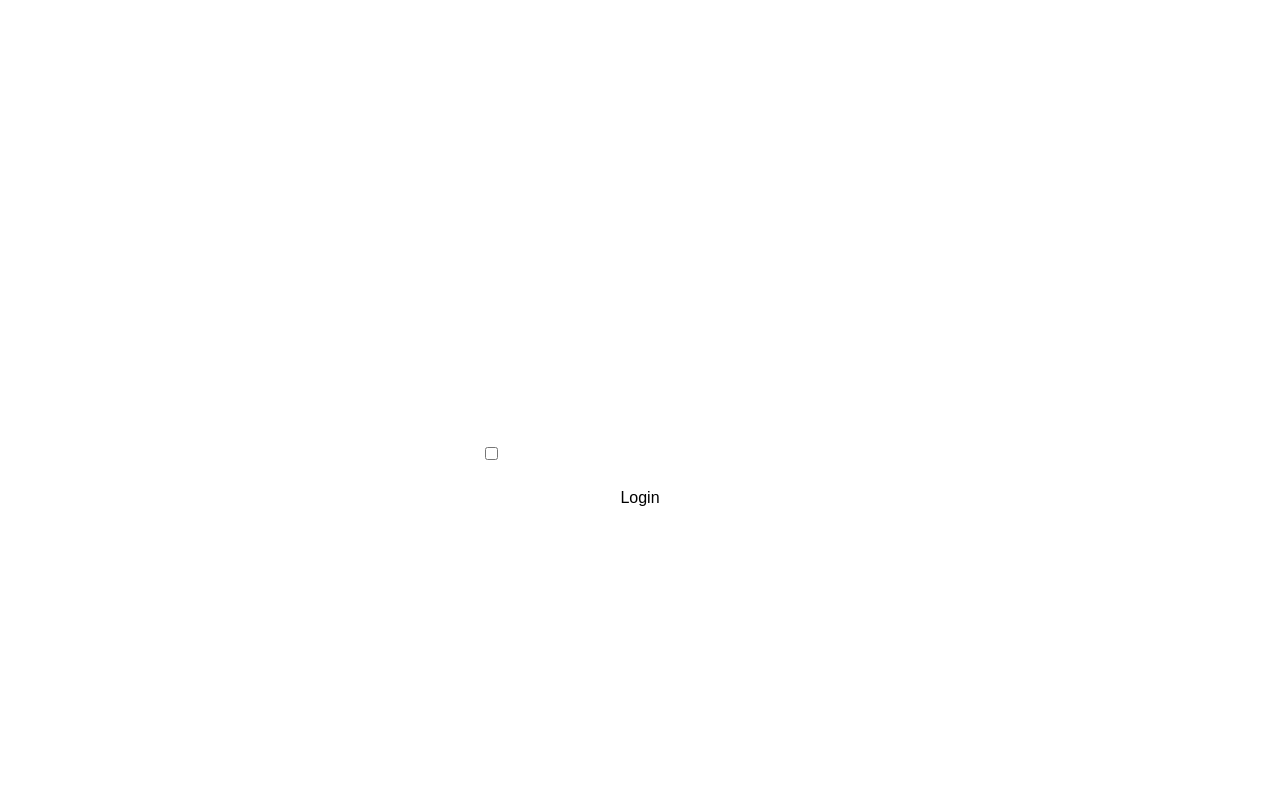
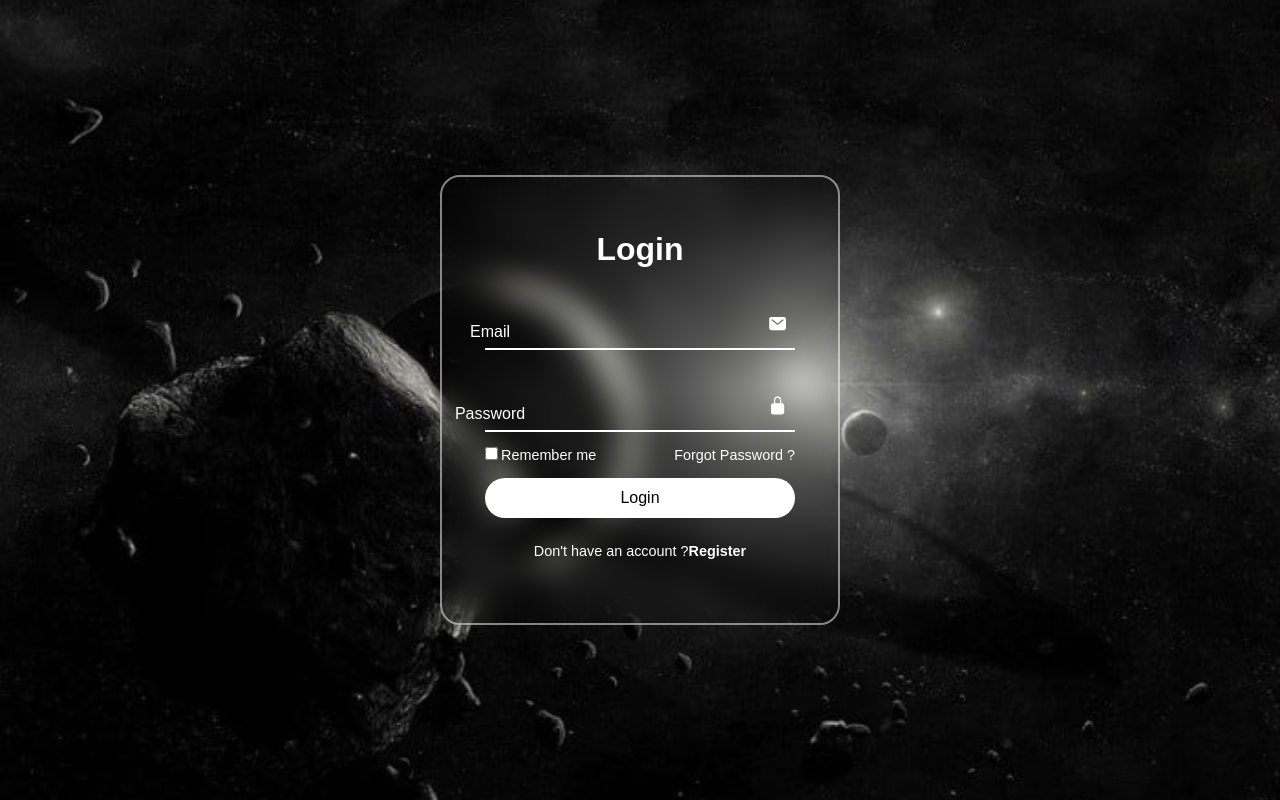
Before and after one commit to Lingesh7941/Travel-Agency, a plain HTML site: page loginpg.html in a window 1280 px wide. Drawn offline with nearby package versions, Linux system fonts and the light colour scheme; a web font is replaced by a local one.

Commit message:
Update loginpg.html

```diff
--- a/loginpg.html
+++ b/loginpg.html
@@ -18,7 +18,7 @@
                 align-items: center;
                 width:100%;
                 height:100vh;
-                background: url('bg2.jpg') no-repeat;
+                background: url('images/bg2.jpg') no-repeat;
                 background-size: cover;
                 background-position: center;
 
```
